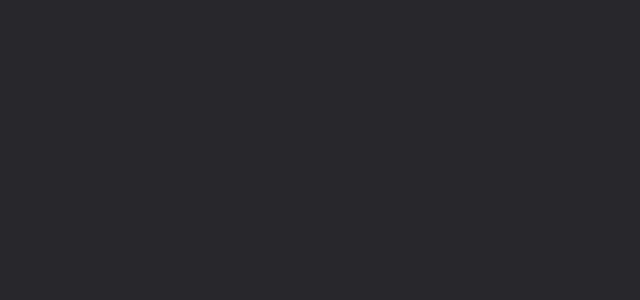
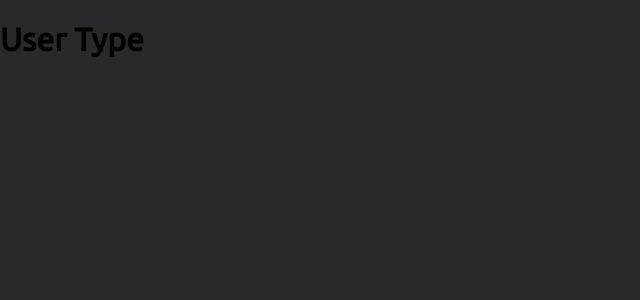
Before and after one commit to rbabaci1/Anywhere-Fitness, a React (Create React App) app in the folder anywhere-fitness/: page /accountType/1 in a window 1280 px wide. Shown: the top 300 px of the page, without its empty margins (0-640 px from the left). Built offline with nearby package versions, Linux system fonts and the light colour scheme.

Commit message:
add a paramter to the UserType route to render conditionally

```diff
--- a/anywhere-fitness/src/App.js
+++ b/anywhere-fitness/src/App.js
@@ -21,7 +21,7 @@ function App() {
 
       {/* <Route exact path='/client' component={ClientSelected} />
       <Route exact path='/instructor' component={InstructorSelected} /> */}
-      <Route path='/:typeName' component={UserType} />
+      <Route path='/accountType/:typeName' component={UserType} />
 
       <Route path='/client/signUp' component={ClientSignUp} />
       <Route path='/instructor/signUp' component={InstructorSignUp} />
--- a/anywhere-fitness/src/Pages/AccountType/Components/AccountType.js
+++ b/anywhere-fitness/src/Pages/AccountType/Components/AccountType.js
@@ -21,11 +21,11 @@ export default function AccountType() {
       <Header />
 
       <MainContent>
-        <Link to='/client'>
+        <Link to='/accountType/client'>
           <Client />
         </Link>
 
-        <Link to='/instructor'>
+        <Link to='/accountType/instructor'>
           <Instructor />
         </Link>
       </MainContent>
--- a/anywhere-fitness/src/Pages/AccountType/Components/UserType.js
+++ b/anywhere-fitness/src/Pages/AccountType/Components/UserType.js
@@ -1,5 +1,11 @@
 import React from 'react';
 
-export default function UserType() {
-  return <div></div>;
+export default function UserType(props) {
+  const { typeName } = props.match.params;
+
+  return (
+    <div>
+      <h1>User Type</h1>
+    </div>
+  );
 }
```
